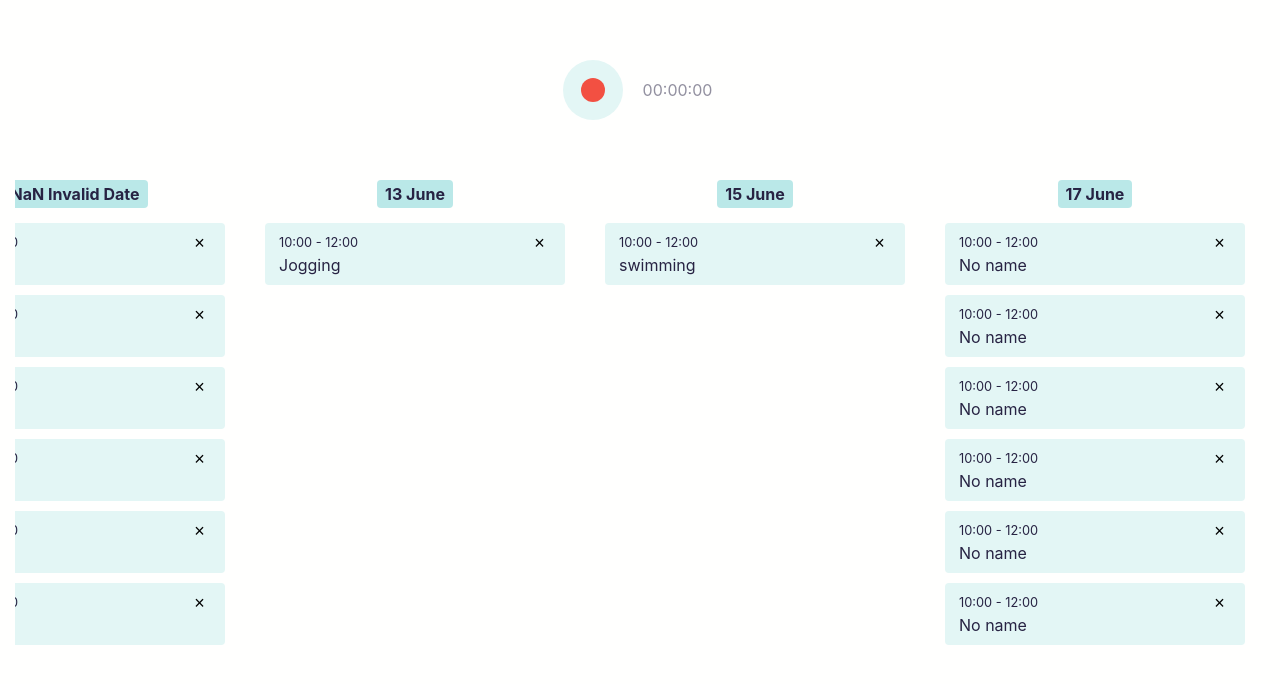
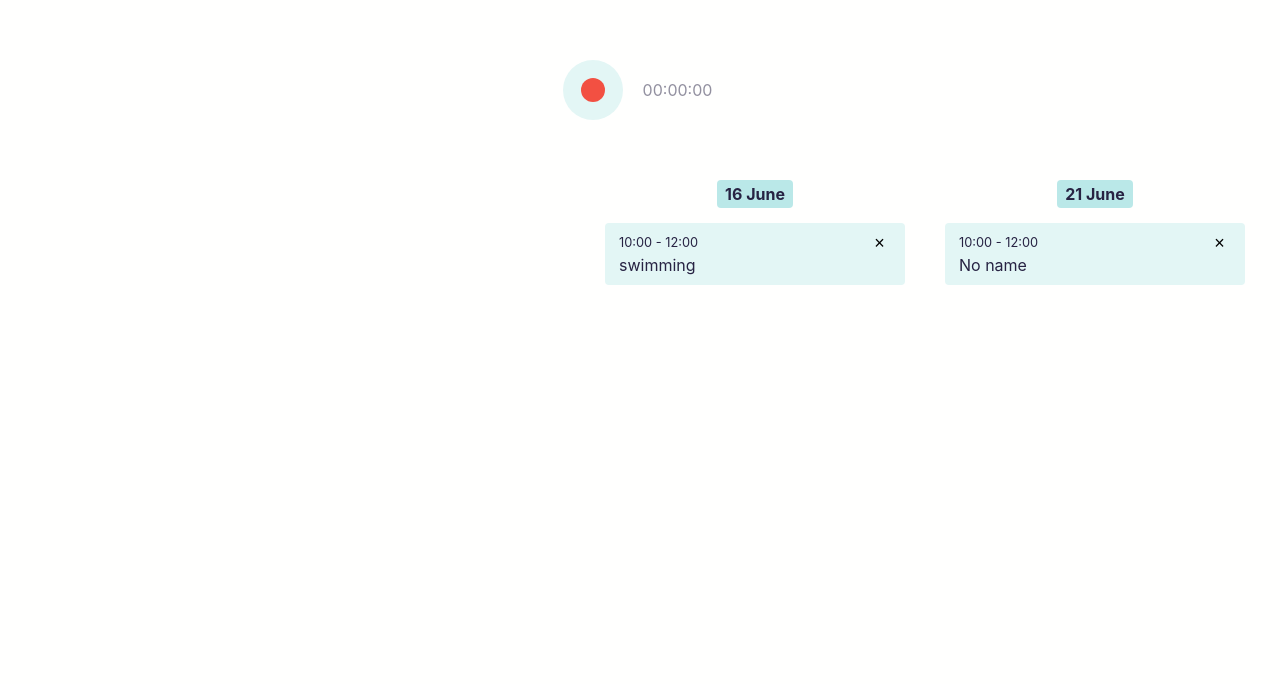
Before and after one commit to alejandrotoledoweb/react-redux-ts, a React (Create React App) app: page / in a window 1280 px wide. Shown: the top 684 px of the page. Built offline with nearby package versions, Linux system fonts and the light colour scheme; data requests are answered from the project's data file.

Commit message:
add actions to delete an event and also fix the duplicated created event

```diff
--- a/json-server/db.json
+++ b/json-server/db.json
@@ -1,11 +1,5 @@
 {
   "events": [
-    {
-      "id": 1,
-      "title": "Jogging",
-      "dateStart": "2022-06-13T20:08:23.101Z",
-      "dateEnd": "2022-06-13T21:08:23.101Z"
-    },
     {
       "id": 2,
       "title": "swimming",
@@ -14,39 +8,9 @@
     },
     {
       "title": "No name",
-      "dateStart": "",
-      "dateEnd": "2022-06-17T20:12:32.178Z",
+      "dateStart": "2022-06-20T17:56:20.073Z",
+      "dateEnd": "2022-06-20T17:56:21.949Z",
       "id": 3
-    },
-    {
-      "title": "No name",
-      "dateStart": "",
-      "dateEnd": "2022-06-17T20:13:36.002Z",
-      "id": 4
-    },
-    {
-      "title": "No name",
-      "dateStart": "",
-      "dateEnd": "2022-06-17T20:17:30.573Z",
-      "id": 5
-    },
-    {
-      "title": "No name",
-      "dateStart": "",
-      "dateEnd": "2022-06-17T20:20:01.248Z",
-      "id": 6
-    },
-    {
-      "title": "No name",
-      "dateStart": "",
-      "dateEnd": "2022-06-17T20:21:59.342Z",
-      "id": 7
-    },
-    {
-      "title": "No name",
-      "dateStart": "",
-      "dateEnd": "2022-06-17T20:35:48.986Z",
-      "id": 8
     }
   ]
 }
--- a/src/components/Calendar/Calendar.tsx
+++ b/src/components/Calendar/Calendar.tsx
@@ -4,6 +4,7 @@ import "./Calendar.css";
 import { RootState } from "../../redux/store";
 import { selectUserEventsArray, loadUserEvents, UserEvent } from "../../redux/user-events";
 import { addZero } from "../../lib/utils";
+import { EventItem } from "./EventItem";
 
 const mapState = (state: RootState) => ({
   events: selectUserEventsArray(state),
@@ -22,7 +23,7 @@ interface Props extends PropsFromRedux {}
 const createDateKey = (date: Date) => {
   const year = date.getUTCFullYear();
   const month = date.getUTCMonth() + 1;
-  const day = date.getUTCDate();
+  const day = date.getUTCDate() + 1;
   return `${year}-${addZero(month)}-${addZero(day)}`;
 };
 
@@ -83,15 +84,7 @@ const Calendar: React.FC<Props> = ({ events, loadUserEvents }) => {
             </div>
             <div className="calendar-events">
               {events.map((event) => {
-                return (
-                  <div className="calendar-event" key={dayKey}>
-                    <div className="calendar-event-info">
-                      <div className="calendar-event-time">10:00 - 12:00</div>
-                      <div className="calendar-event-title">{event.title}</div>
-                    </div>
-                    <button className="calendar-event-delete-button">&times;</button>
-                  </div>
-                );
+                return <EventItem event={event} key={event.id} />;
               })}
             </div>
           </div>
--- /dev/null
+++ b/src/components/Calendar/EventItem.tsx
@@ -0,0 +1,25 @@
+import React from "react";
+import { deleteUserEvent, UserEvent } from "../../redux/user-events";
+import { useAppDispatch } from "../../hooks/index";
+
+interface Props {
+  event: UserEvent;
+}
+
+export const EventItem: React.FC<Props> = ({ event }) => {
+  const dispatch = useAppDispatch();
+  const handleDeleteClick = () => {
+    dispatch(deleteUserEvent(event.id));
+  };
+  return (
+    <div className="calendar-event">
+      <div className="calendar-event-info">
+        <div className="calendar-event-time">10:00 - 12:00</div>
+        <div className="calendar-event-title">{event.title}</div>
+      </div>
+      <button className="calendar-event-delete-button" onClick={handleDeleteClick}>
+        &times;
+      </button>
+    </div>
+  );
+};
--- a/src/components/Recorder/Recorder.tsx
+++ b/src/components/Recorder/Recorder.tsx
@@ -17,8 +17,8 @@ const Recorder: React.FC = () => {
   const handleClick = () => {
     if (started) {
       window.clearInterval(interval.current);
+      dispatch(createUserEvent());
       dispatch(stop());
-      dispatch(createUserEvent());
     } else {
       dispatch(start());
       interval.current = window.setInterval(() => {
--- a/src/redux/recorder.ts
+++ b/src/redux/recorder.ts
@@ -19,8 +19,10 @@ export const stop = (): StopAction => ({
   type: STOP,
 });
 
-export const selectRecorderState = (rootState: RootState): RecorderState => rootState.recorder;
-
+export const selectRecorderState = (rootState: RootState) => {
+  console.log(rootState.recorder);
+  return rootState.recorder;
+};
 export const selectDateStart = (rootState: RootState) => selectRecorderState(rootState).dateStart;
 
 const initialState: RecorderState = {
@@ -30,15 +32,11 @@ const initialState: RecorderState = {
 const recorderReducer = (state: RecorderState = initialState, action: StartAction | StopAction) => {
   switch (action.type) {
     case START:
-      return {
-        ...state,
-        dateStart: new Date().toISOString(),
-      };
+      return { ...state, dateStart: new Date().toISOString() };
+
     case STOP:
-      return {
-        ...state,
-        dateStart: "",
-      };
+      return { ...state, dateStart: "" };
+
     default:
       return state;
   }
--- a/src/redux/user-events.ts
+++ b/src/redux/user-events.ts
@@ -88,8 +88,6 @@ export const createUserEvent =
     dispatch({
       type: CREATE_REQUEST,
     });
-
-    console.log(getState());
 
     try {
       const dateStart = selectDateStart(getState());
@@ -191,10 +189,6 @@ const userEventsReducer = (
 
     case CREATE_SUCCESS: {
       const { event } = action.payload;
-
-      const testAllIds = [...state.allIds, event.id];
-      const testByIds = { ...state.byIds, [event.id]: event };
-      console.log({ testAllIds, testByIds });
       return {
         ...state,
         allIds: [...state.allIds, event.id],
```
